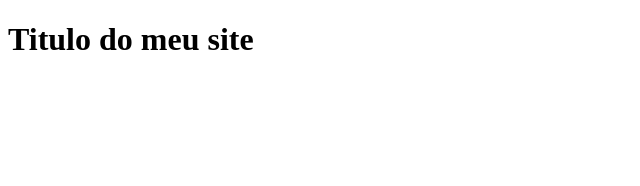
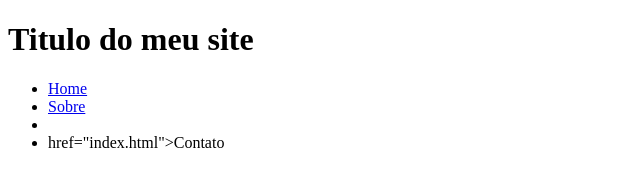
Before and after one commit to Gabaaaaa/hello-wordl, a plain HTML site: page index.html in a window 1280 px wide. Shown: the whole page, without its empty margins (0-640 px from the left). Drawn offline with Linux system fonts and the light colour scheme.

Commit message:
Novo Menu

```diff
--- a/index.html
+++ b/index.html
@@ -6,5 +6,12 @@
     </head>
     <body>
         <h1> Titulo do meu site </h1>
+
+
+        <ul>
+            <li><a href="index.html">Home</a></li>
+            <li><a href="index.html">Sobre</a><li>
+            <li><a>href="index.html">Contato</a></li>
+        </ul>
     </body>
 </html>
```
